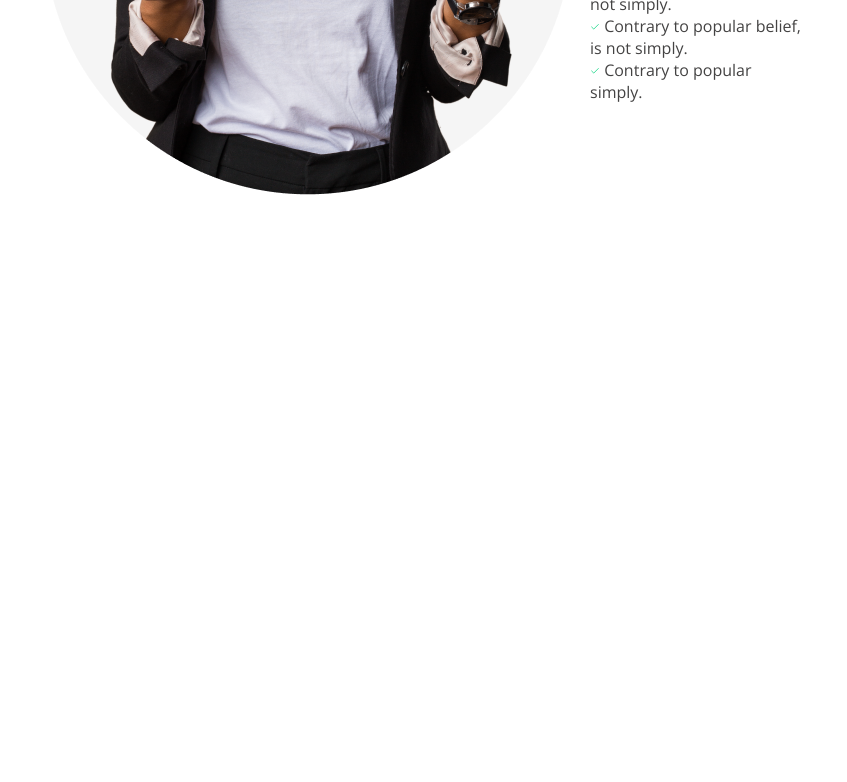
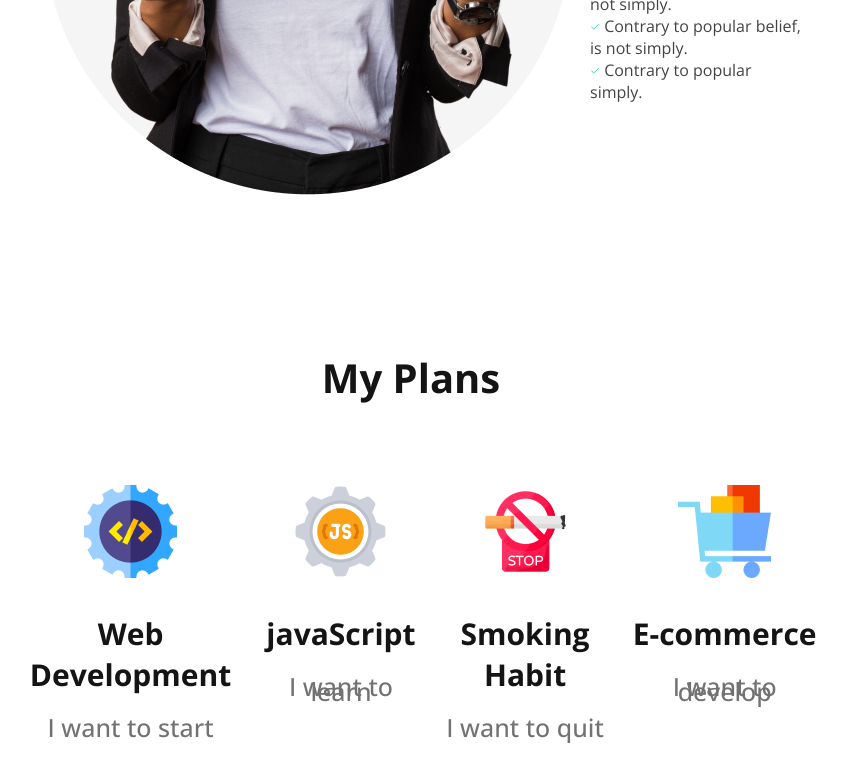
Before and after one commit to TanimShahriar/wevdeveloper-portfolio, a plain HTML site: page index.html in a window 1280 px wide. Shown: the part 1669-2451 px from the top of the page, without its empty margins (229-1076 px from the left). Before the commit the page ends 1969 px from the top, so only its background shows below. Drawn offline with nearby package versions, Linux system fonts and the light colour scheme.

Commit message:
my plan section end

```diff
--- a/index.html
+++ b/index.html
@@ -33,6 +33,7 @@
 <!-- header section end -->
 <main>
   <!-- statistics section started -->
+
   <section class="statistics">
     <div class="statistics-section">
       <div class="statistics-img">
@@ -57,6 +58,42 @@
       </div>
     </div>
   </section>
+  <!-- statistics section end -->
+
+
+  <!-- my plan section started -->
+  <section class="plan">
+    <div class="my-plan">
+      <div class="my-plan-heading">
+        <h2>My Plans</h2>
+      </div>
+      <div class="my-plan-content">
+        <div class="single-plan-content">
+          <img src="img/icons/web.png" alt="">
+          <h3>Web Development</h3>
+          <h5>I want to start</h5>
+        </div>
+        <div class="single-plan-content">
+          <img src="img/icons/js.png" alt="">
+          <h3>javaScript</h3>
+          <h5>I want to learn</h5>
+        </div>
+        <div class="single-plan-content">
+          <img src="img/icons/smoke.png" alt="">
+          <h3>Smoking Habit</h3>
+          <h5>I want to quit</h5>
+        </div>
+        <div class="single-plan-content">
+          <img src="img/icons/ecom.png" alt="">
+          <h3>E-commerce</h3>
+          <h5>I want to develop</h5>
+        </div>
+      </div>
+
+    </div>
+  </section>
+
+  <!-- my plan section end -->
 </main>
 
 </html>
--- a/style.css
+++ b/style.css
@@ -87,3 +87,47 @@ body {
 }
 
 /* statistics section end */
+
+/* my plan section started */
+
+.plan {
+  height: 800px;
+  margin: 150px 230px;
+}
+
+.my-plan-heading {
+  text-align: center;
+  margin-bottom: 80px;
+}
+
+.my-plan-heading h2 {
+  color: #151414;
+  font-size: 40px;
+  font-weight: 700;
+}
+
+.my-plan-content {
+  display: flex;
+  justify-content: space-around;
+  text-align: center;
+}
+
+.single-plan-content h3 {
+  color: #151414;
+  font-size: 30px;
+  font-weight: 700;
+}
+
+.single-plan-content h5 {
+  color: #737272;
+  font-size: 25px;
+  line-height: .2;
+  margin-top: 10px;
+  font-weight: 500;
+}
+
+/* my plan section end */
+
+
+/* contact section started */
+/* contact section end */
```
